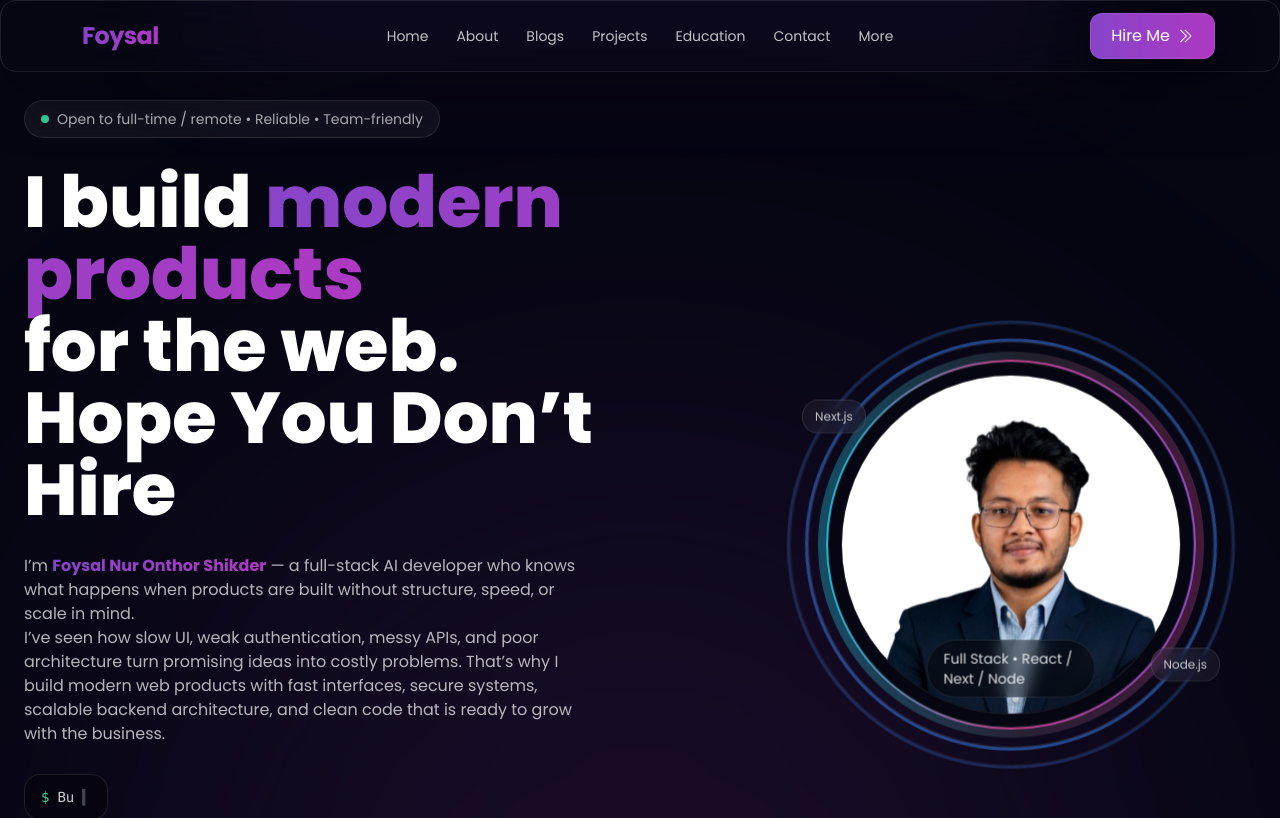
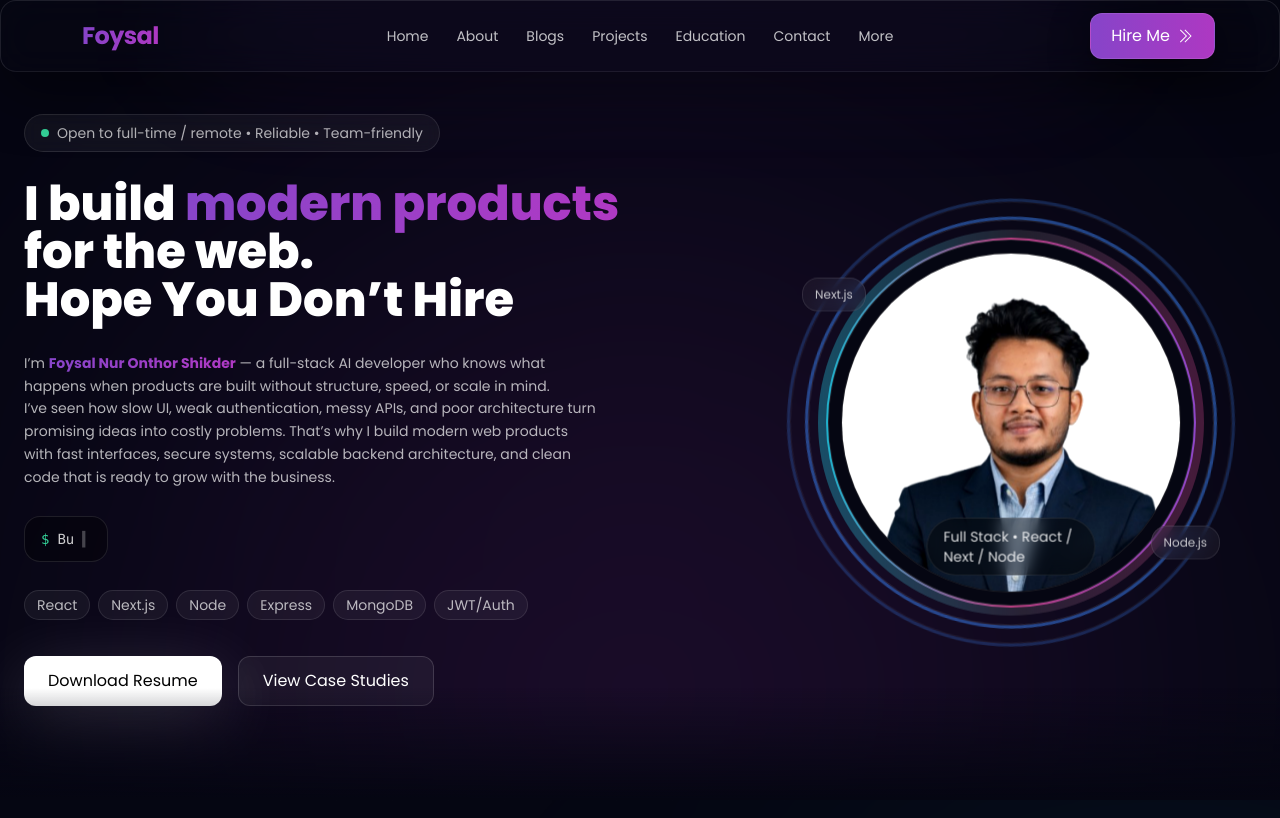
Before and after one commit to Foysal79/protfolio, a React (Vite) app: page / in a window 1280 px wide. Shown: the top 818 px of the page. Built offline with nearby package versions, Linux system fonts and the light colour scheme.

Commit message:
Update Banner.jsx

```diff
--- a/src/Pages/Banner/Banner.jsx
+++ b/src/Pages/Banner/Banner.jsx
@@ -1108,7 +1108,7 @@ const Banner = () => {
                 </span>
               </div>
 
-              <h1 className="r text-4xl sm:text-5xl md:text-6xl xl:text-7xl font-extrabold leading-[1.02]">
+              <h1 className="r text-3xl sm:text-3xl md:text-4xl xl:text-5xl font-extrabold leading-[1.02]">
                 I build{" "}
                 <span className="text-transparent bg-clip-text bg-gradient-to-r from-purple-500/80 to-fuchsia-500/80">
                   modern products
@@ -1116,10 +1116,10 @@ const Banner = () => {
                 <br />
                 for the web.
                 <br />
-                Hope You Don’t Hire
+                <h3>Hope You Don’t Hire</h3>
               </h1>
 
-              <p className="r text-white/70 max-w-xl mx-auto lg:mx-0 text-sm sm:text-base leading-relaxed">
+              <p className="r text-white/70 max-w-xl mx-auto lg:mx-0 text-sm  leading-relaxed">
                 I’m{" "}
                 <span className=" font-bold text-transparent bg-clip-text bg-gradient-to-r from-purple-500/80 to-fuchsia-500/80">
                   Foysal Nur Onthor Shikder
```
